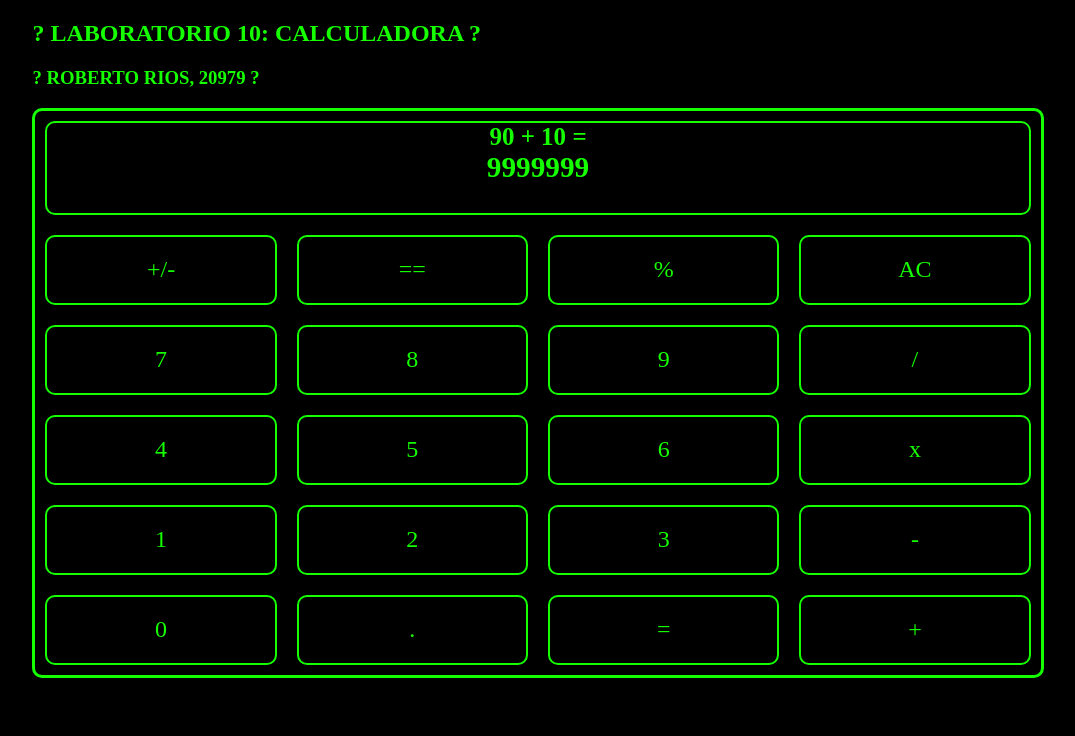
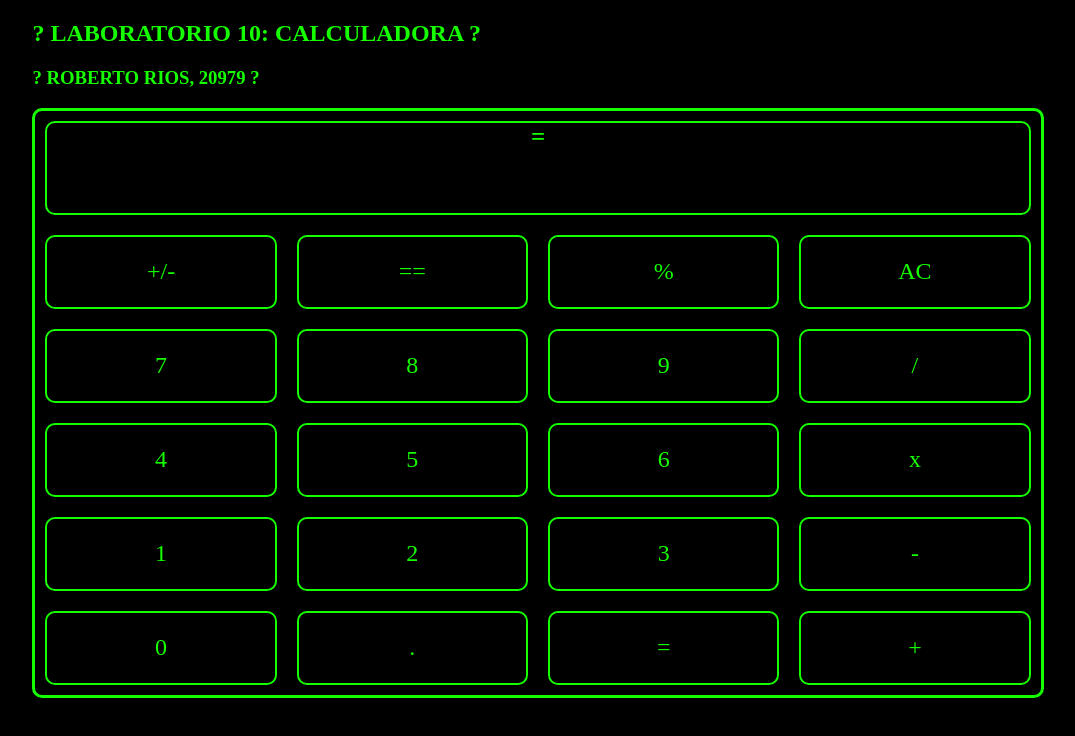
Before and after one commit to robertriosm/lab-10-calculadora, a React app: page / in a window 1280 px wide. Shown: the top 736 px of the page, without its empty margins (102-1177 px from the left). Built offline with nearby package versions, Linux system fonts and the light colour scheme; a web font is replaced by a local one.

Commit message:
avances
se mejoro la interfaz, se enlazaron los componentes, se arreglo la configuracion, se empezo con las operaciones

```diff
--- a/package.json
+++ b/package.json
@@ -44,6 +44,7 @@
     "eslint": "^8.14.0",
     "eslint-config-airbnb": "^19.0.4",
     "eslint-config-prettier": "^8.5.0",
+    "eslint-plugin-html": "^6.2.0",
     "eslint-plugin-import": "^2.26.0",
     "eslint-plugin-jsx-a11y": "^6.5.1",
     "eslint-plugin-prettier": "^4.0.0",
--- a/src/components/App.jsx
+++ b/src/components/App.jsx
@@ -1,16 +1,131 @@
+// import React, { useEffect } from 'react'
 import React from 'react'
+// import React, { useState } from 'react'
 import PropTypes from 'prop-types'
-import Display from './Display'
-import Teclado from './Teclado'
+import Tecla from './Tecla'
 
-function App({ name }) {
+function App({ name, results }) {
+  const concat = ''
+  // let n2 = 2
+  const getData = (data) => {
+    // eslint-disable-next-line no-console
+    console.log(data)
+    return data
+  }
+
+  // const operate = () => {
+  //   const mydata = getData
+  //   // eslint-disable-next-line no-console
+  //   console.log(mydata)
+  //   switch (mydata) {
+  //     case typeof mydata === 'number': {
+  //       const x = parseInt(mydata, mydata.lenght)
+  //       // eslint-disable-next-line no-console
+  //       console.log(x)
+  //       break
+  //     }
+
+  //     case mydata === '+/-': {
+  //       // eslint-disable-next-line no-console
+  //       console.log(mydata)
+  //       break
+  //     }
+
+  //     case mydata === '==': {
+  //       // eslint-disable-next-line no-console
+  //       console.log(mydata)
+  //       break
+  //     }
+
+  //     case mydata === '%': {
+  //       // eslint-disable-next-line no-console
+  //       console.log(mydata)
+  //       break
+  //     }
+
+  //     case mydata === 'AC': {
+  //       // eslint-disable-next-line no-console
+  //       console.log(mydata)
+  //       break
+  //     }
+
+  //     case mydata === '/': {
+  //       // eslint-disable-next-line no-console
+  //       console.log(mydata)
+  //       break
+  //     }
+
+  //     case mydata === 'x': {
+  //       // eslint-disable-next-line no-console
+  //       console.log(mydata)
+  //       break
+  //     }
+
+  //     case mydata === '-': {
+  //       // eslint-disable-next-line no-console
+  //       console.log(mydata)
+  //       break
+  //     }
+
+  //     case mydata === '.': {
+  //       // eslint-disable-next-line no-console
+  //       console.log(mydata)
+  //       break
+  //     }
+
+  //     case mydata === '=': {
+  //       // eslint-disable-next-line no-console
+  //       console.log(mydata)
+  //       break
+  //     }
+
+  //     case mydata === '+': {
+  //       // eslint-disable-next-line no-console
+  //       console.log(mydata)
+  //       break
+  //     }
+
+  //     default: {
+  //       break
+  //     }
+  //   }
+  // }
+
+  // useEffect(operate)
+
+  // const [results, setResults] = useState('')
+
   return (
     <div className="app">
       <h2>? LABORATORIO 10: CALCULADORA ?</h2>
       <h3>? {name} ?</h3>
       <div className="case">
-        <Display results="9999999" concat="90 + 10" />
-        <Teclado />
+        <div className="display">
+          <h4>{concat} =</h4>
+          <h3>{results}</h3>
+        </div>
+        <div className="teclado">
+          <Tecla Tvalue="+/-" fetchData={getData} />
+          <Tecla Tvalue="==" fetchData={getData} />
+          <Tecla Tvalue="%" fetchData={getData} />
+          <Tecla Tvalue="AC" fetchData={getData} />
+          <Tecla Tvalue="7" fetchData={getData} />
+          <Tecla Tvalue="8" fetchData={getData} />
+          <Tecla Tvalue="9" fetchData={getData} />
+          <Tecla Tvalue="/" fetchData={getData} />
+          <Tecla Tvalue="4" fetchData={getData} />
+          <Tecla Tvalue="5" fetchData={getData} />
+          <Tecla Tvalue="6" fetchData={getData} />
+          <Tecla Tvalue="x" fetchData={getData} />
+          <Tecla Tvalue="1" fetchData={getData} />
+          <Tecla Tvalue="2" fetchData={getData} />
+          <Tecla Tvalue="3" fetchData={getData} />
+          <Tecla Tvalue="-" fetchData={getData} />
+          <Tecla Tvalue="0" fetchData={getData} />
+          <Tecla Tvalue="." fetchData={getData} />
+          <Tecla Tvalue="=" fetchData={getData} />
+          <Tecla Tvalue="+" fetchData={getData} />
+        </div>
       </div>
     </div>
   )
@@ -18,6 +133,7 @@ function App({ name }) {
 
 App.propTypes = {
   name: PropTypes.string.isRequired,
+  results: PropTypes.string.isRequired,
 }
 
 export default App
--- a/src/components/Display.jsx
+++ b/src/components/Display.jsx
@@ -2,6 +2,7 @@ import React from 'react'
 import PropTypes from 'prop-types'
 
 function Display({ results, concat }) {
+  // const operate = () => {}
   return (
     <div className="display">
       <h4>{concat} =</h4>
--- /dev/null
+++ b/src/components/Tecla.jsx
@@ -0,0 +1,23 @@
+import propTypes from 'prop-types'
+import React from 'react'
+// import { useState } from 'react/cjs/react.production.min'
+// import PropTypes from 'prop-types'
+
+function Tecla({ Tvalue, fetchData }) {
+  const handleClick = () => {
+    fetchData(Tvalue)
+  }
+
+  return (
+    <div className="tecla">
+      <input type="button" id={Tvalue} onClick={handleClick} value={Tvalue} />
+    </div>
+  )
+}
+
+Tecla.propTypes = {
+  Tvalue: propTypes.string.isRequired,
+  fetchData: propTypes.func.isRequired,
+}
+
+export default Tecla
--- a/src/components/Teclado.jsx
+++ b/src/components/Teclado.jsx
@@ -1,29 +1,30 @@
 import React from 'react'
+import Tecla from './Tecla'
 // import PropTypes from 'prop-types'
 
 function Teclado() {
   return (
     <div className="teclado">
-      <input type="button" value="+/-" />
-      <input type="button" value="==" />
-      <input type="button" value="%" />
-      <input type="button" value="AC" />
-      <input type="button" value="7" />
-      <input type="button" value="8" />
-      <input type="button" value="9" />
-      <input type="button" value="/" />
-      <input type="button" value="4" />
-      <input type="button" value="5" />
-      <input type="button" value="6" />
-      <input type="button" value="x" />
-      <input type="button" value="1" />
-      <input type="button" value="2" />
-      <input type="button" value="3" />
-      <input type="button" value="-" />
-      <input type="button" value="0" />
-      <input type="button" value="." />
-      <input type="button" value="=" />
-      <input type="button" value="+" />
+      <Tecla Tvalue="+/-" />
+      <Tecla Tvalue="==" />
+      <Tecla Tvalue="%" />
+      <Tecla Tvalue="AC" />
+      <Tecla Tvalue="7" />
+      <Tecla Tvalue="8" />
+      <Tecla Tvalue="9" />
+      <Tecla Tvalue="/" />
+      <Tecla Tvalue="4" />
+      <Tecla Tvalue="5" />
+      <Tecla Tvalue="6" />
+      <Tecla Tvalue="x" />
+      <Tecla Tvalue="1" />
+      <Tecla Tvalue="2" />
+      <Tecla Tvalue="3" />
+      <Tecla Tvalue="-" />
+      <Tecla Tvalue="0" />
+      <Tecla Tvalue="." />
+      <Tecla Tvalue="=" />
+      <Tecla Tvalue="+" />
     </div>
   )
 }
--- a/src/index.html
+++ b/src/index.html
@@ -4,7 +4,7 @@
     <meta charset="UTF-8" />
     <meta http-equiv="X-UA-Compatible" content="IE=edge" />
     <meta name="viewport" content="width=device-width, initial-scale=1.0" />
-    <title>Document</title>
+    <title>lab 10</title>
   </head>
   <body>
     <div id="app"></div>
--- a/src/index.sass
+++ b/src/index.sass
@@ -17,17 +17,28 @@ $font-color: #15ff00
     border: 3px solid $font-color
     border-radius: 10px
 
-// Teclado
-input
+// Tecla
+.tecla
     border: 2px solid $font-color
     border-radius: 10px
     margin: 10px
+
+input
+    border: 0
+    border-radius: 10px
     background-color: black
     height: 70px
     font-size: 24px
-input:hover
+    width: 100%
+
+.tecla:hover
     background-color: $font-color
     color: black
+    input
+        background-color: $font-color
+        color: black
+
+// Teclado
 .teclado
     background-color: #ffffff00
     display: grid
--- a/webpack.config.js
+++ b/webpack.config.js
@@ -1,7 +1,8 @@
 const path = require('path')
 const HtmlWebpackPlugin = require('html-webpack-plugin')
 const ESLintPlugin = require('eslint-webpack-plugin')
-const isProduction = process.env.NODE_ENV == 'production'
+
+const isProduction = process.env.NODE_ENV === 'production'
 
 const config = {
   entry: './src/index.jsx',
```
Also changed, not shown: .eslintrc.json, 1 other file (tests, documents, lock files or other folders).
